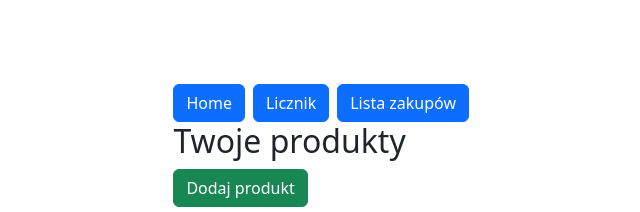
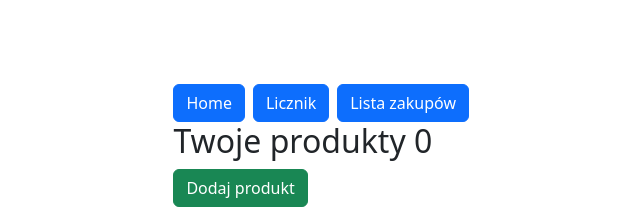
Before and after one commit to Mattii4211/vue-example, a Vue app: page /shopping_list in a window 1280 px wide. Shown: the part 238-450 px from the top of the page, without its empty margins (151-791 px from the left). Built offline with nearby package versions, Linux system fonts and the light colour scheme.

Commit message:
add pinia

```diff
--- a/package.json
+++ b/package.json
@@ -10,6 +10,8 @@
   },
   "dependencies": {
     "bootstrap": "^5.3.6",
+    "pinia": "^3.0.3",
+    "pinia-plugin-persistedstate": "^4.5.0",
     "vue": "^3.5.13",
     "vue-router": "^4.5.1"
   },
--- a/src/main.js
+++ b/src/main.js
@@ -1,7 +1,13 @@
 import './assets/main.css'
 
 import { createApp } from 'vue'
+import { createPinia } from 'pinia'
+import piniaPluginPersistedstate from 'pinia-plugin-persistedstate'
 import App from './App.vue'
 import router from './router'
 
-createApp(App).use(router).mount('#app')
+
+const pinia = createPinia()
+pinia.use(piniaPluginPersistedstate);
+
+createApp(App).use(router).use(pinia).mount('#app')
--- /dev/null
+++ b/src/stores/shoppingList.js
@@ -0,0 +1,55 @@
+import { defineStore } from 'pinia'
+
+export const useShoppingListStore = defineStore('shoppingList', {
+    state: () => ({
+        items: []
+    }),
+    persist: true,
+    getters: {
+        itemsCount: (state) => state.items.length,
+        highPriority: (state) => state.items.filter(item => item.priority === 'high')
+    },
+
+    actions: {
+        addItem({ name, quantity, priority, unit }) {
+            if (!name || typeof quantity !== 'number' || quantity <= 0) {
+                throw new Error('Nazwa i ilość są wymagane')
+            }
+
+            this.items.push({
+                id: Date.now(),
+                name,
+                quantity,
+                priority,
+                unit,
+                level: 0
+            })
+        },
+
+        removeItem(id) {
+            this.items = this.items.filter(item => item.id !== id)
+        },
+
+        clear() {
+            this.items = []
+        },
+
+        increaseColor(id) {
+            const getNextLevel = (level) => {
+                if (level !== undefined) {
+                    return Math.min(level + 100, 900);
+                }
+                return 100;
+            };
+
+            this.items = this.items.map(item =>
+                item.id === id
+                    ? {
+                        ...item,
+                        level: getNextLevel(item.level)
+                    }
+                    : item
+            )
+        }
+    }
+})
--- a/src/views/AddShoppingListItem.vue
+++ b/src/views/AddShoppingListItem.vue
@@ -1,7 +1,9 @@
 <script setup>
 import { ref } from 'vue'
 import { useRouter } from 'vue-router'
+import { useShoppingListStore } from '@/stores/shoppingList'
 
+const store = useShoppingListStore();
 const router = useRouter()
 const name = ref('')
 const quantity = ref(0)
@@ -18,15 +20,16 @@ const save = () => {
     level: null,
   }
 
-  const isValid = Object.values(item).every(value => value !== '' && value !== 0)
+  // const isValid = Object.values(item).every(value => value !== '' && value !== 0)
 
-  if (!isValid) {
-    alert('Nazwa i ilość są wymagane')
-    return
-  }
+  // if (!isValid) {
+  //   alert('Nazwa i ilość są wymagane')
+  //   return
+  // }
 
-  const current = JSON.parse(localStorage.getItem('items')) || []
-  localStorage.setItem('items', JSON.stringify([...current, item]))
+  try { store.addItem(item) }
+  catch (e) { alert(e.message) }
+  // store.addItem(item);
   router.push('/shopping_list')
 }
 </script>
--- a/src/views/ShoppingList.vue
+++ b/src/views/ShoppingList.vue
@@ -1,43 +1,22 @@
 <script setup>
-import { ref, onMounted } from 'vue'
-import ThingItem from '../components/ThingItem.vue'
+import ThingItem from '@/components/ThingItem.vue'
 import { useRouter } from 'vue-router'
+import { useShoppingListStore } from '@/stores/shoppingList'
 
-const items = ref([]);
+const store = useShoppingListStore();
 const router = useRouter()
-
-onMounted(() => {
-    items.value = JSON.parse(localStorage.getItem('items')) || []
-})
 
 const add = () => {
     router.push('/add_shopping_list_item')
 }
 
-const clear = () => {
-    localStorage.removeItem('items')
-    items.value = []
-}
-
-const removeItem = (id) => {
-    const updatedItems = items.value.filter(item => item.id !== id);
-    localStorage.setItem('items', JSON.stringify(updatedItems));
-    items.value = updatedItems;
-};
-
-const increaseColor = (id) => {
-    const item = items.value.find(i => i.id === id)
-    if (item && (item.level === undefined || item.level < 900)) {
-        item.level === undefined ? item.level = 100 : item.level += 100
-    }
-}
 </script>
 
 <template>
-    <h2>Twoje produkty</h2>
+    <h2>Twoje produkty {{ store.itemsCount }}</h2>
     <button @click="add" class="btn btn-success">Dodaj produkt</button>
-    <button v-if="items.length" @click="clear" class="btn btn-success">Wyczyść listę</button>
+    <button v-if="store.items.length" @click="store.clear" class="btn btn-success">Wyczyść listę</button>
     <hr class="" />
-    <div v-if="!items.length">Brak listy zakupów</div>
-    <ThingItem v-for="item in items" :key="item.id" :item="item" @remove="removeItem" @click-color="increaseColor" />
+    <div v-if="!store.items.length">Brak listy zakupów</div>
+    <ThingItem v-for="item in store.items" :key="item.id" :item="item" @remove="store.removeItem" @click-color="store.increaseColor" />
 </template>
```
Also changed, not shown: 1 other file (tests, documents, lock files or other folders).
